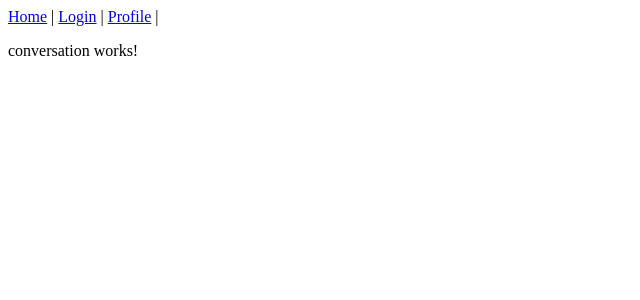
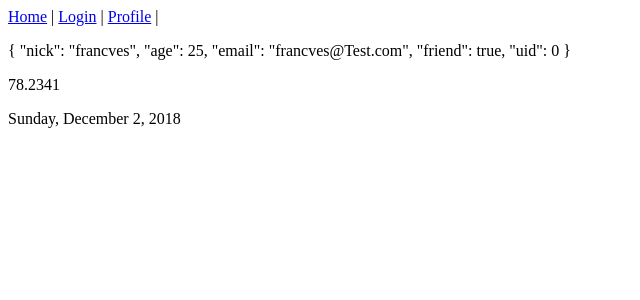
Before and after one commit to francves/messenger-angular-6, an Angular app: page /conversation/0 in a window 1280 px wide. Shown: the top 300 px of the page, without its empty margins (0-640 px from the left). Built offline with nearby package versions, Linux system fonts and the light colour scheme.

Commit message:
pipes json, number y date

```diff
--- a/src/app/conversation/conversation.component.html
+++ b/src/app/conversation/conversation.component.html
@@ -1,3 +1,9 @@
 <p>
-  conversation works!
+  {{friend | json}}
 </p>
+<p>
+  {{price | number: '2.2-5'}}
+</p>
+<p>
+  {{today | date:'fullDate'}}
+</p>
--- a/src/app/conversation/conversation.component.ts
+++ b/src/app/conversation/conversation.component.ts
@@ -12,6 +12,8 @@ export class ConversationComponent implements OnInit {
   friendId: any;
   friends: User[];
   friend: User;
+  price: number = 78.2341;
+  today: any = Date.now();
   constructor(private activatedRoute: ActivatedRoute,
               private userService: UserService) {
     this.friendId = this.activatedRoute.snapshot.params['uid'];
```
